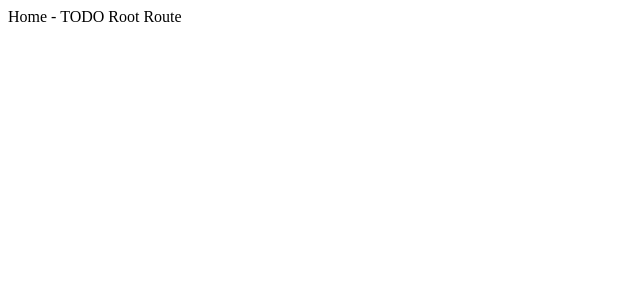
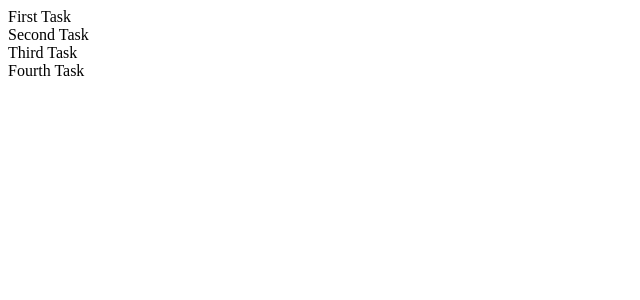
Before and after one commit to Nielam-Dass/Todo-App-Collection, a React (Vite) app in the folder todo_apps/002-mern-app/frontend/: page / in a window 1280 px wide. Shown: the top 300 px of the page, without its empty margins (0-640 px from the left). Built offline with nearby package versions, Linux system fonts and the light colour scheme.

Commit message:
Display all queried tasks on home page

```diff
--- a/todo_apps/002-mern-app/frontend/src/pages/home/HomePage.jsx
+++ b/todo_apps/002-mern-app/frontend/src/pages/home/HomePage.jsx
@@ -7,11 +7,19 @@ function HomePage () {
     queryKey: ["tasks"],
     queryFn: fetchAllTasks
   });
-  console.log(query.data);
 
-  return (
-    <div>Home - TODO Root Route</div>
-  );
+  if(query.data) {
+    return (
+      <>
+      {query.data.map((task) => <div key={task._id}>{task.taskName}</div>)}
+      </>
+    )
+  }
+  else {
+    return (
+      <div>Home - TODO Root Route</div>
+    );
+  }
 }
 
 export default HomePage;
```
